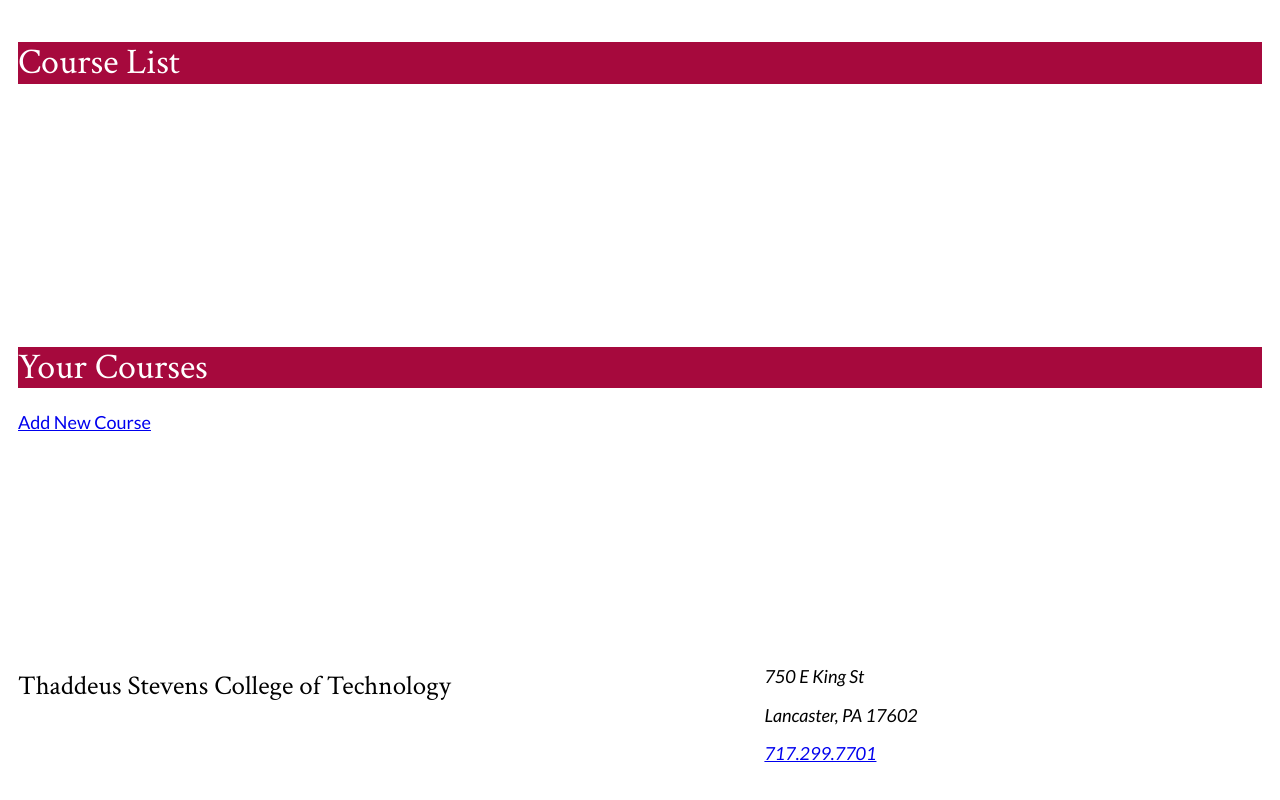
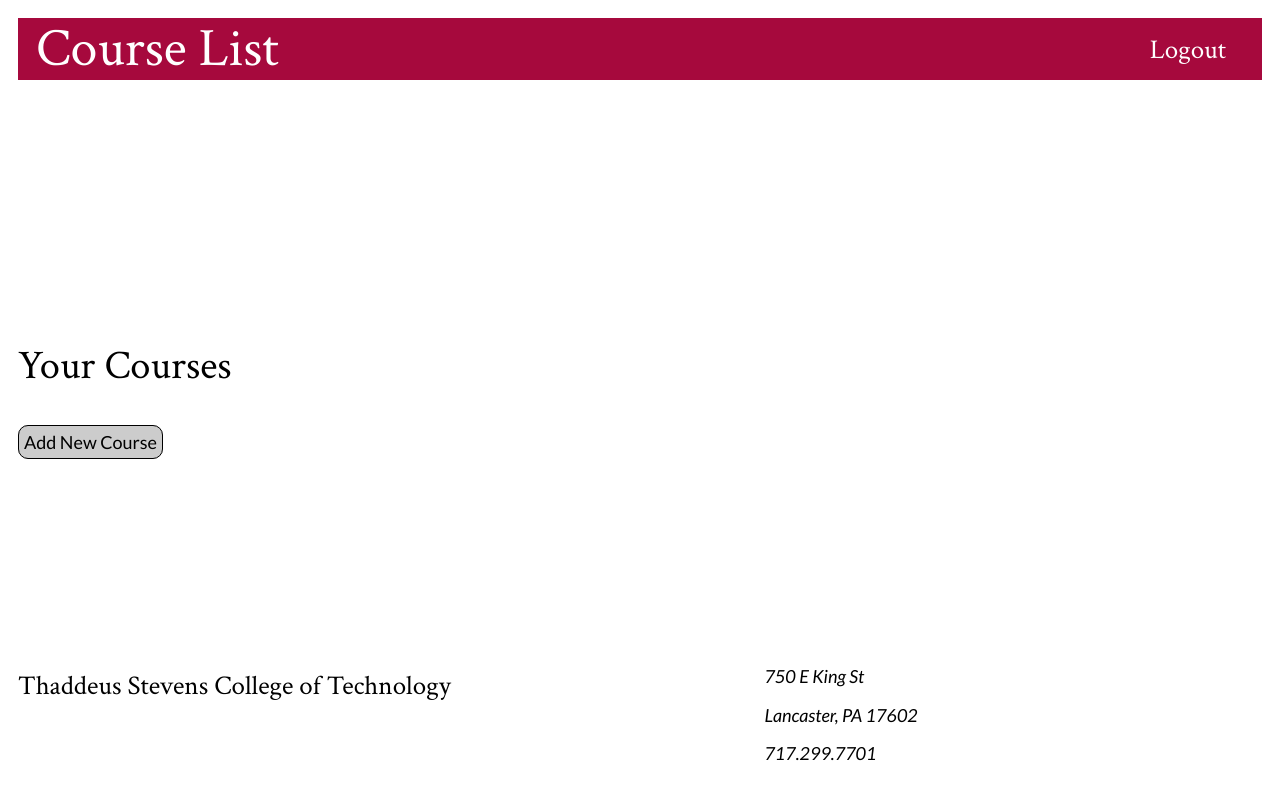
Before and after one commit to AlaaA0813/blue-portal, a Flask app: template portal/templates/courses/list.html in a window 1280 px wide. Run offline with Flask 2, Linux system fonts and the light colour scheme; the template is opened without the code that fills it, so the values that code supplies are empty; some libraries are stand-ins or nearby versions.

Commit message:
Modify html documents for nav bar Applied CSS Finalized testing for add-courses branch

```diff
--- a/portal/static/styles.css
+++ b/portal/static/styles.css
@@ -40,6 +40,10 @@ body {
   }
 }
 
+main {
+  font-size: 1.5rem;
+}
+
 
 /**
  * Forms
@@ -69,4 +73,72 @@ label input {
  h1 {
    background-color: #a6093d;
    color: #fff;
+   margin: auto 0 auto 1rem;
+   font-size: 3rem;
  }
+
+ nav ul {
+   display: flex;
+   justify-content: space-around;
+   list-style-type: none;
+   background-color: #ccc;
+ }
+
+ a {
+   text-decoration: none;
+   color: #000;
+ }
+
+ /*
+  * BUTTONS
+  */
+
+  .logout {
+    float: right;
+    color: #fff;
+    font-family: 'Crimson Text', serif;
+    font-weight: 400;
+    font-size: 1.5rem;
+    margin: auto 2rem auto 0;
+    transition: 0.5s ease-in-out;
+  }
+
+  .logout:hover {
+    background-color: white;
+    color: #a6093d;
+    padding: 16px;
+    transition: 0.5s ease-in-out;
+  }
+
+  .nav-link {
+    font-size: 1.5rem;
+    padding: 0 3rem;
+  }
+
+  .nav-link:hover {
+    background-color: #bbb;
+  }
+
+ .submit, .edit {
+   background-color: #eee;
+   color: #000;
+   border: 1px solid black;
+   border-radius: 10px;
+   padding: 0 5px;
+   font-size: 1rem;
+ }
+
+ .submit {
+   background-color: #ccc;
+   padding: 5px;
+ }
+
+ /**
+ * Containers
+ */
+
+ .top-header {
+   display: flex;
+   justify-content: space-between;
+   background-color: #a6093d;
+ }
--- a/portal/templates/courses/list.html
+++ b/portal/templates/courses/list.html
@@ -2,16 +2,24 @@
 
 {% block title %}Course List{% endblock %}
 
+{% block logout %}<a href="/logout" class="logout">Logout</a>{% endblock %}
+
+{% block nav %}
+  {% if user[3] == 'teacher' %}
+    <li><a href="/" class="nav-link">Home</a></li>
+    <li><a href="/courses/list" class="nav-link">Course List</a></li>
+  {% endif %}
+{% endblock %}
+
 {% block content %}
+  <h2>Your Courses</h2>
 
-<h1>Your Courses</h1>
+    <ul>
+      {% for course in list %}
+        <li> <a href="{{ url_for('courses.edit_course', id=course[0])}}" class="edit">Edit</a> - {{ course[1] }} - {{  course[2] }}</li>
+      {% endfor %}
+    </ul>
 
-  <ul>
-    {% for course in list %}
-      <li> {{ course[1] }} - {{  course[2] }} <a href="{{ url_for('courses.edit_course', id=course[0])}}">Edit</a></li>
-    {% endfor %}
-  </ul>
-
-<a href="{{ url_for('courses.create_course') }}">Add New Course</a>
+  <a href="{{ url_for('courses.create_course') }}" class="submit">Add New Course</a>
 
 {% endblock %}
--- a/portal/templates/layouts/base.html
+++ b/portal/templates/layouts/base.html
@@ -9,12 +9,21 @@
 
     <link rel="stylesheet" href="https://necolas.github.io/normalize.css/latest/normalize.css" type="text/css" />
     <link rel="stylesheet" href="https://fonts.googleapis.com/css?family=Crimson+Text|Lato:400,400i,700" />
-    <link rel="stylesheet" href="static/styles.css" type="text/css" />
+    <link rel="stylesheet" href="/static/styles.css" type="text/css" />
     {% endblock %}
   </head>
   <body>
     <header>
-      <h1>{{ self.title() }}</h1>
+      <div class="top-header">
+        <h1>{{ self.title() }}</h1>
+        {% block logout %}{% endblock %}
+      </div>
+      <nav>
+        <ul>
+          {% block nav %}{% endblock %}
+        </ul>
+      </nav>
+
     </header>
 
     <main>
```
Also changed, not shown: portal/courses.py (+3 -8 lines), portal/templates/courses/create.html (+10 -1 lines), portal/templates/courses/edit.html (+10 -1 lines), portal/templates/index.html (+14 -2 lines), tests/test_courses.py (+2 -3 lines).
